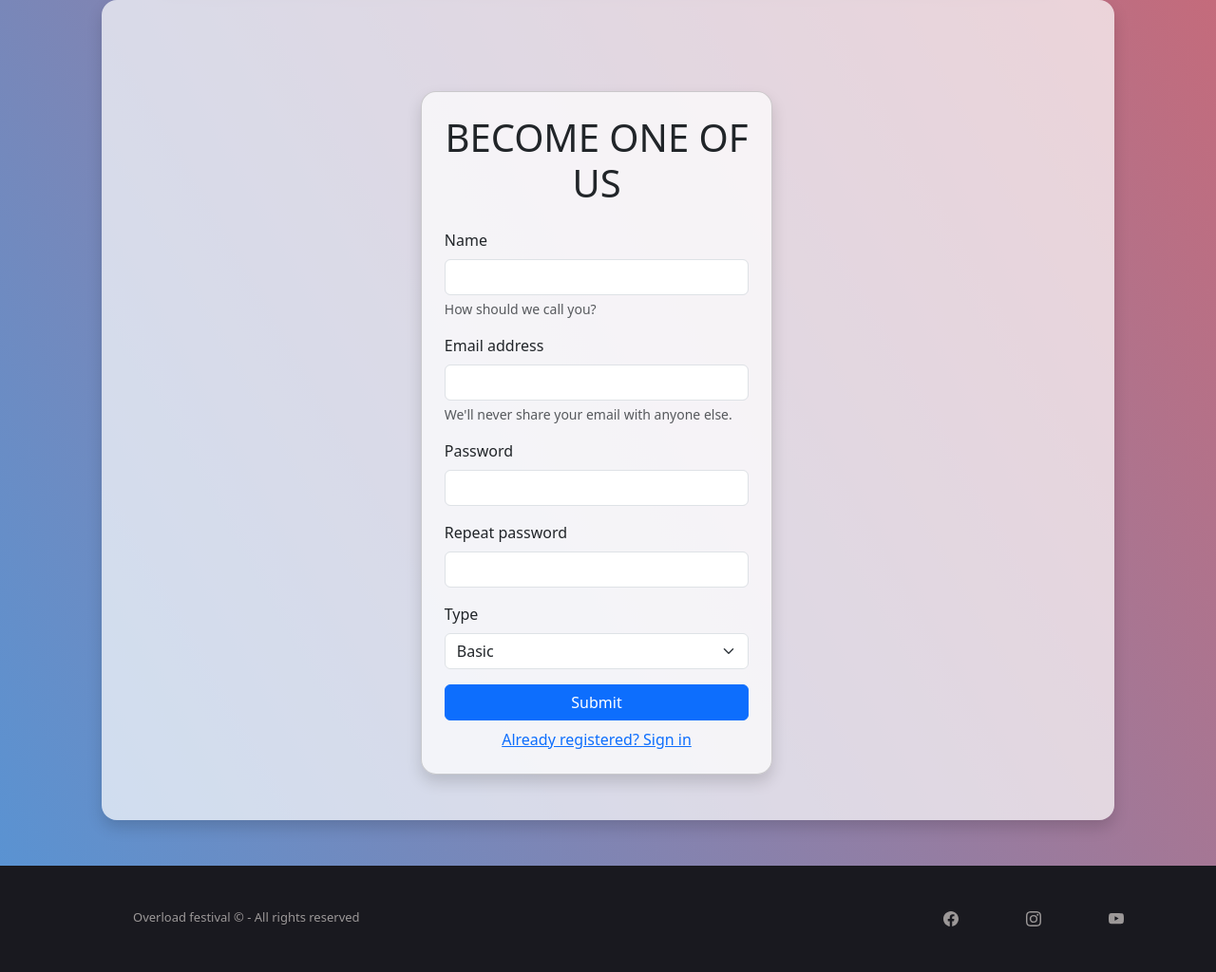
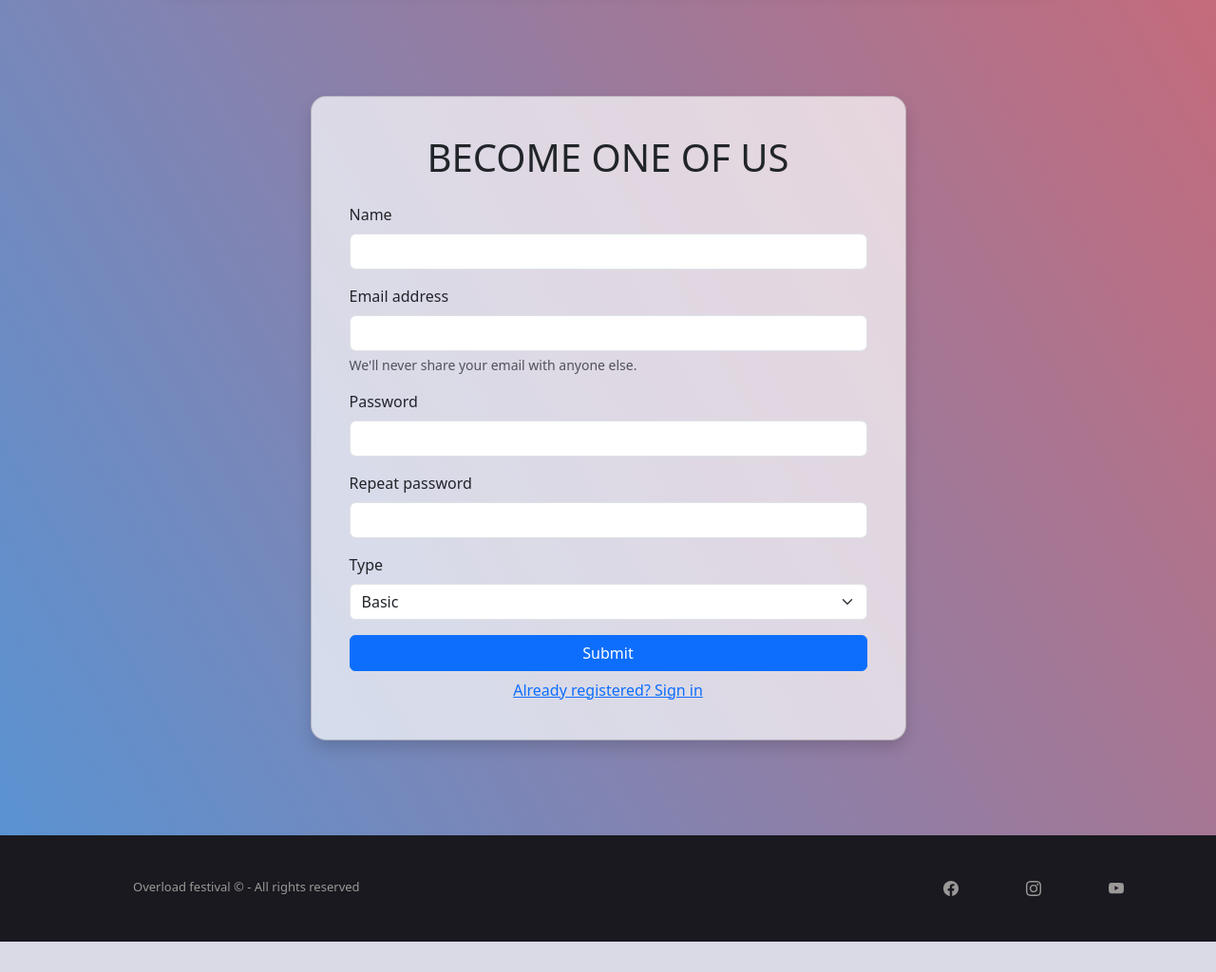
Before and after one commit to ferraroriccardo/musical-festival-website, a Flask app: page /sign-up-form in a window 1280 px wide. Shown: the part 83-1107 px from the top of the page at 95% size. After the commit the page ends 1075 px from the top, so only its background shows below. Run offline with Flask 3, Linux system fonts and the light colour scheme; some libraries are stand-ins or nearby versions.

Commit message:
fix: semantic divs

```diff
--- a/src/auth.py
+++ b/src/auth.py
@@ -69,7 +69,7 @@ def logout():
 @auth_bp.route("/sign-up-form", methods=['GET'])
 def signup_page():
     next_page = request.args.get("next") or request.args.get("next_page")
-    return render_template("signup.html", p_type=("Basic", "Staff"), next=next_page)
+    return render_template("signup.html", p_type=("Basic", "Staff"), next=next_page, current_file="login.html")
 
 # route to handle sign up data
 @auth_bp.route("/signup", methods=['POST'])
--- a/static/style.css
+++ b/static/style.css
@@ -4,6 +4,10 @@
 
 .transparent-white-bg {
     background: rgba(255, 255, 255, 0.70);
+}
+
+.vh-110 {
+  height: 110vh;
 }
 
 .red-text {
--- a/templates/base.html
+++ b/templates/base.html
@@ -57,7 +57,7 @@
             </div>
         </div>
     </nav>
-    {% if current_file != "login.html" %}
+    {% if current_file not in ["login.html", "signup.html"] %}
     <div class="container-fluid min-vh-100 mb-5">
         <div class="row d-flex justify-content-center align-items-center">
             <main class="col-10 shadow rounded-4 p-3 transparent-white-bg p-5">
--- a/templates/login.html
+++ b/templates/login.html
@@ -3,7 +3,7 @@
 {% block login %}
 <div class="container vh-100 d-flex justify-content-center align-items-center">
     <div class="row w-100 justify-content-center">
-        <div class="col-lg-5">
+        <div class="col-5">
             <div class="card shadow rounded-4 p-4 transparent-white-bg">
                 <form action="/login" method="POST">
                     <h1 class="mb-4 text-center">WELCOME BACK</h1>
--- a/templates/signup.html
+++ b/templates/signup.html
@@ -1,21 +1,20 @@
 {% extends "base.html" %}
 
-{% block content %}
-<div class="container">
+{% block login %}
+<div class="container vh-110 d-flex justify-content-center align-items-center">
     <div class="row w-100 justify-content-center">
-        <div class="col col-lg-5">
-            <div class="card shadow rounded-4 p-4 mt-5 transparent-white-bg">
-                <form action="/signup" method="POST">
+        <div class="col-7">
+            <div class="card shadow rounded-4 p-4 transparent-white-bg">
+                <form action="/signup" method="POST" class="m-3">
                     <h1 class="mb-4 text-center">BECOME ONE OF US</h1>
                     <div class="mb-3">
                         <label for="name" class="form-label">Name</label>
                         <input type="text" class="form-control" id="name" name="name" required>
-                        <div class="form-text">How should we call you?</div>
                     </div>
                     <div class="mb-3">
                         <label for="email" class="form-label">Email address</label>
-                        <input type="email" class="form-control" id="email" name="email"
-                            aria-describedby="emailHelp" required>
+                        <input type="email" class="form-control" id="email" name="email" aria-describedby="emailHelp"
+                            required>
                         <div id="emailHelp" class="form-text">We'll never share your email with anyone else.</div>
                     </div>
                     <div class="mb-3">
--- a/todo.txt
+++ b/todo.txt
@@ -6,7 +6,6 @@ NUOVE FUNZIONALITÀ:
 6. Cambio foto ticket
 
 FIX DEL CODICE:
-7. Utilizzo tag HTML (<b>)
 8. NO DIV eccessivi
 
 COSE DA RIVEDERE / STUDIARE PER L'ESAME:
```
Also changed, not shown: templates/artist.html (+10 -10 lines), templates/profile_basic.html (+10 -10 lines), templates/profile_staff.html (+8 -8 lines), templates/program.html (+4 -4 lines), musical_festival.db.
